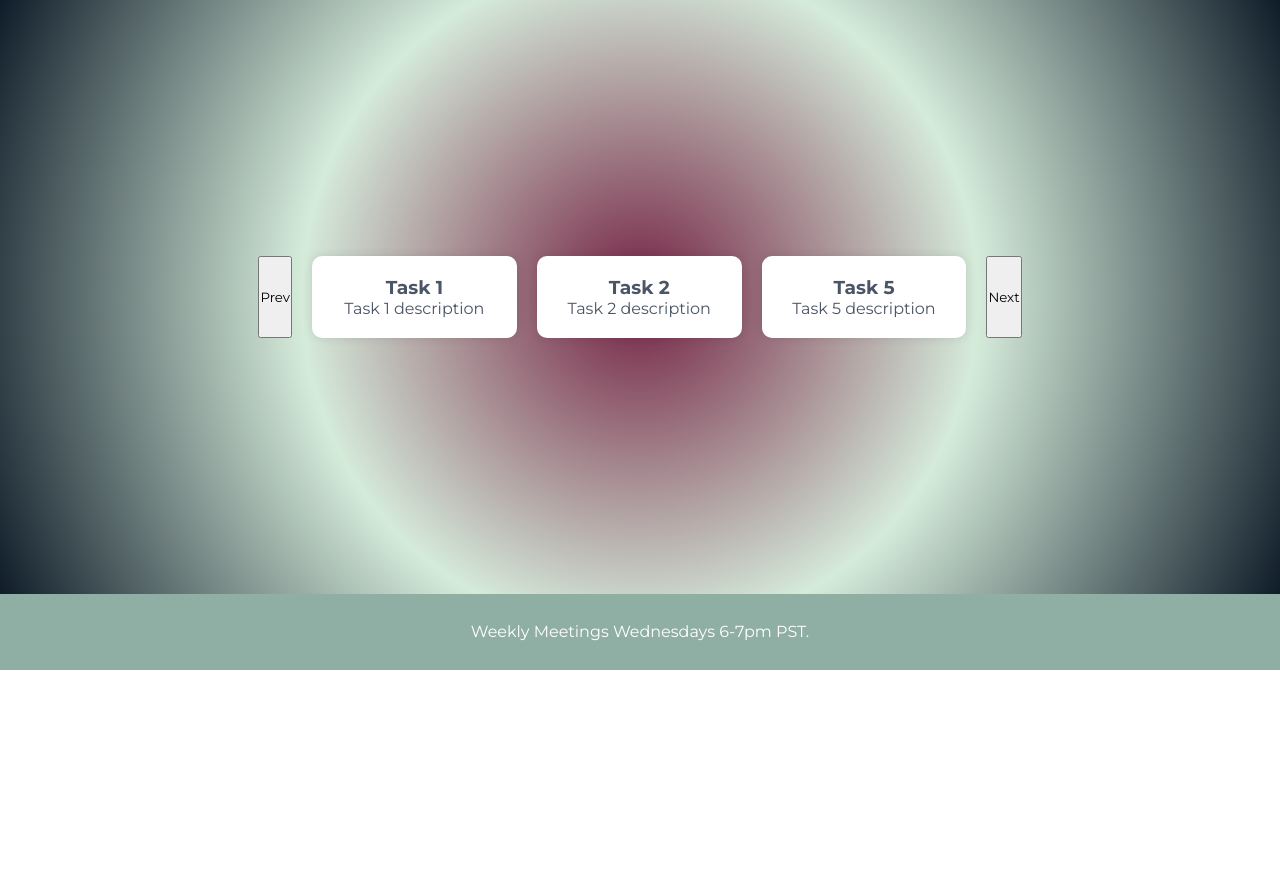
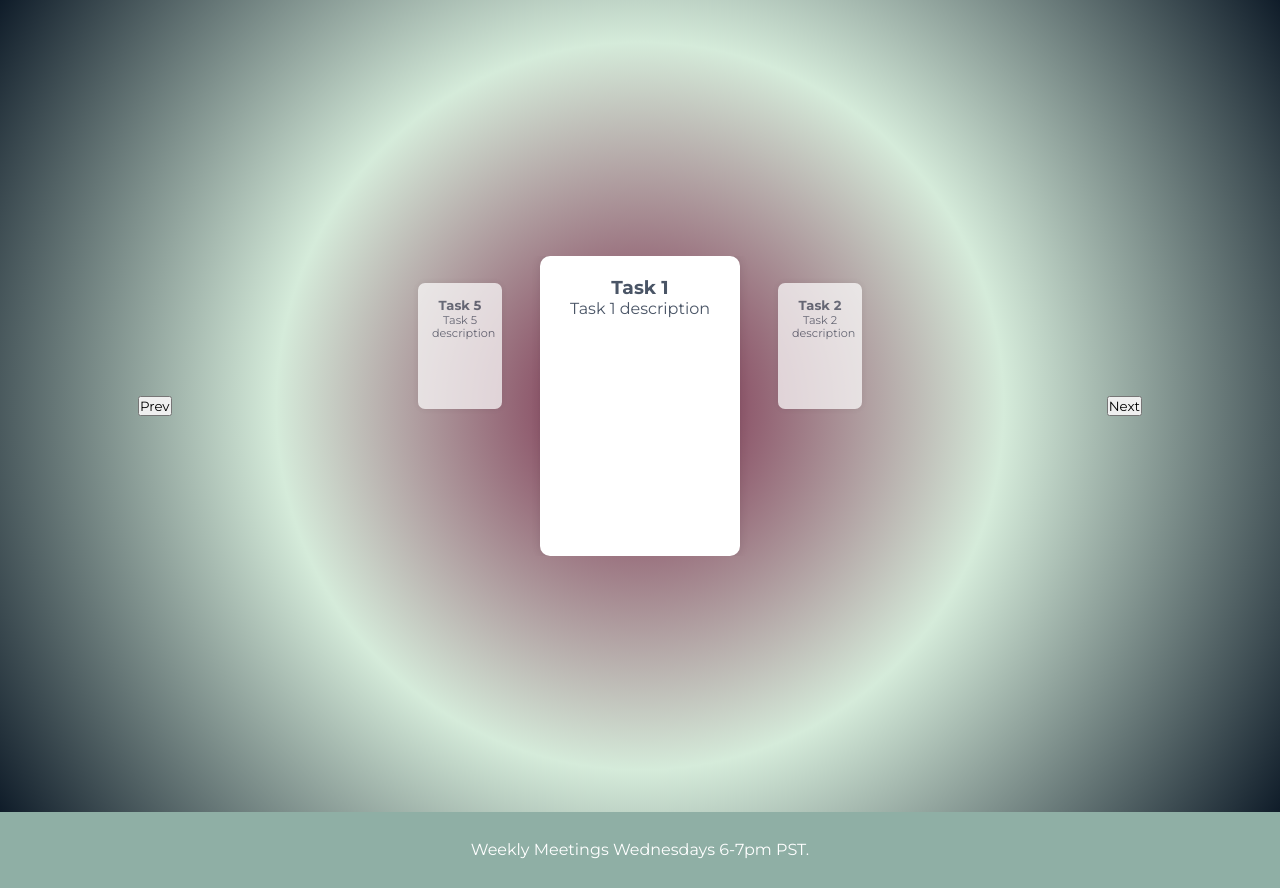
Before and after one commit to include-davis/Leads-Training-2025, a Next.js app: page /caroursel_task in a window 1280 px wide. Before the commit the page ends 800 px from the top, so only its background shows below. Built offline with nearby package versions, Linux system fonts and the light colour scheme.

Commit message:
Refactor TaskCarousel and TaskCard components for improved rendering and animation. Updated styles for better layout and transitions, including new properties for card visibility and size adjustments.

```diff
--- a/app/(pages)/_components/taskCard.jsx
+++ b/app/(pages)/_components/taskCard.jsx
@@ -5,9 +5,8 @@ export default function TaskCard({ props }) {
     const { id, title, description, url, hidden, small, center } = props;
 
     if (!small && !center) {
-        return null; // Don't render anything if hidden
+        return null; // Don't render anything if not small or center
     }
-
 
     return (
         <div className={`${styles.card} ${small ? styles.smallCard : ''}`}>
--- a/app/(pages)/_components/taskCard.module.scss
+++ b/app/(pages)/_components/taskCard.module.scss
@@ -3,5 +3,18 @@
     padding: 20px;
     border-radius: 10px;
     box-shadow: 0 0 10px 0 rgba(0, 0, 0, 0.1);
-    width: 20%;
+    width: 200px;
+    height: 300px;
+    transition:
+      width 0.4s cubic-bezier(0.4, 0, 0.2, 1),
+      height 0.4s cubic-bezier(0.4, 0, 0.2, 1),
+      opacity 0.4s cubic-bezier(0.4, 0, 0.2, 1),
+      transform 0.4s cubic-bezier(0.4, 0, 0.2, 1);
 }
+
+.smallCard {
+  width: 120px;
+  height: 180px;
+  opacity: 0.7;
+  transform: scale(0.7);
+}
--- a/app/(pages)/_components/taskCarousel.jsx
+++ b/app/(pages)/_components/taskCarousel.jsx
@@ -1,21 +1,18 @@
 'use client';
 import TaskCard from './taskCard';
 import styles from './taskCarousel.module.scss';
-import { useState } from 'react';
-import { useEffect } from 'react';
+import { useState, useEffect } from 'react';
 
-export default function TaskCarousel({ }) {
-
+export default function TaskCarousel() {
   const data = ["1", "2", "3", "4", "5"];
   const [currentIndex, setCurrentIndex] = useState(0);
-    const [isCenter, setIsCenter] = useState(false);
   const [isAnimating, setIsAnimating] = useState(false);
+
   useEffect(() => {
     setIsAnimating(true);
-        const timeout = setTimeout(() => setIsAnimating(false), 500);
+    const timeout = setTimeout(() => setIsAnimating(false), 500); // Timing of animation
     return () => clearTimeout(timeout);
-    },[currentIndex]);
-
+  }, [currentIndex]);
 
   const handlePrev = () => {
     setCurrentIndex(currentIndex === 0 ? data.length - 1 : currentIndex - 1);
@@ -25,35 +22,37 @@ export default function TaskCarousel({ }) {
     setCurrentIndex(currentIndex === data.length - 1 ? 0 : currentIndex + 1);
   };
 
+  const prevIndex = (currentIndex - 1 + data.length) % data.length;
+  const nextIndex = (currentIndex + 1) % data.length;
+
+  const visibleCards = [
+    { idx: prevIndex, type: 'small' },
+    { idx: currentIndex, type: 'center' },
+    { idx: nextIndex, type: 'small' }
+  ];
+
   return (
-        <div className={`${styles.carousel} ${isAnimating ? styles.animating : ''}`}>
-            <button
-                className={styles.prevButton}
-                onClick={handlePrev}
-            >Prev</button>
-            {data.map((item, id) => (
+    <div className={styles.carousel}>
+      <button className={styles.prevButton} onClick={handlePrev}>Prev</button>
+      <div className={styles.inner}>
+        {visibleCards.map(({ idx, type }, index) => (
           <TaskCard
-                    key={id}
+            key={idx}
             props={{
-                    id,
-                    title: `Task ${id + 1}`,
-                    description: `Task ${id + 1} description`,
+              id: idx,
+              title: `Task ${parseInt(data[idx])}`,
+              description: `Task ${parseInt(data[idx])} description`,
               url: '/task_example',
               hidden: false,
-                    small: (
-                        currentIndex !== id &&
-                        (id === (currentIndex + 1) % data.length ||
-                        id === (currentIndex - 1 + data.length) % data.length)
-                    ),
-                    center: currentIndex === id
+              small: type === 'small',
+              center: type === 'center',
+              isAnimating,
+              index
             }}
-                    style={{ transform: `translateX(-${currentIndex * 100}%)` }}
           />
         ))}
-            <button
-                className={styles.nextButton}
-                onClick={handleNext}
-            >Next</button>
+      </div>
+      <button className={styles.nextButton} onClick={handleNext}>Next</button>
     </div>
   );
 }
--- a/app/(pages)/_components/taskCarousel.module.scss
+++ b/app/(pages)/_components/taskCarousel.module.scss
@@ -3,9 +3,48 @@
     flex-direction: row;
     gap: 20px;
     justify-content: center;
+    overflow: hidden;
+    position: relative;
+    width: 100%;
 }
 
 .carousel.animating {
   transition: transform 0.5s;
   // or any animation you want
 }
+
+.inner {
+  display: flex;
+  flex-direction: row;
+  justify-content: center; // optional, centers the cards in the container
+  align-items: stretch;    // optional, makes cards the same height
+  gap: 20px;
+  transition: 0.5s ease-in-out;        // optional, space between cards
+}
+
+.card {
+    flex: 0 0 100%; /* Ensure each card takes up full width */
+    transition: transform 0.5s ease-in-out; /* Apply transition to each card */     // or whatever width you want
+
+}
+
+.prevButton, .nextButton {
+    position: absolute;
+    top: 50%;
+    transform: translateY(-50%);
+    z-index: 10;
+  }
+
+  .prevButton {
+    left: 10px;
+  }
+  .nextButton {
+    right: 10px;
+  }
+
+
+
+.smallCard {
+    opacity: 0.5; /* Optional: make small cards slightly faded */
+    transform: scale(0.8); /* Optional: scale down small cards */
+  }
```
Lines whose indentation alone changed are shown as unchanged.
